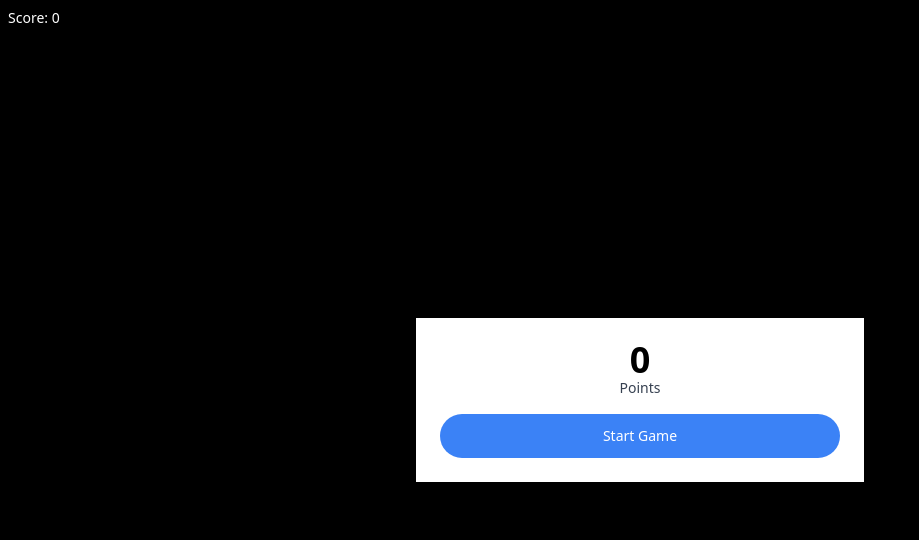
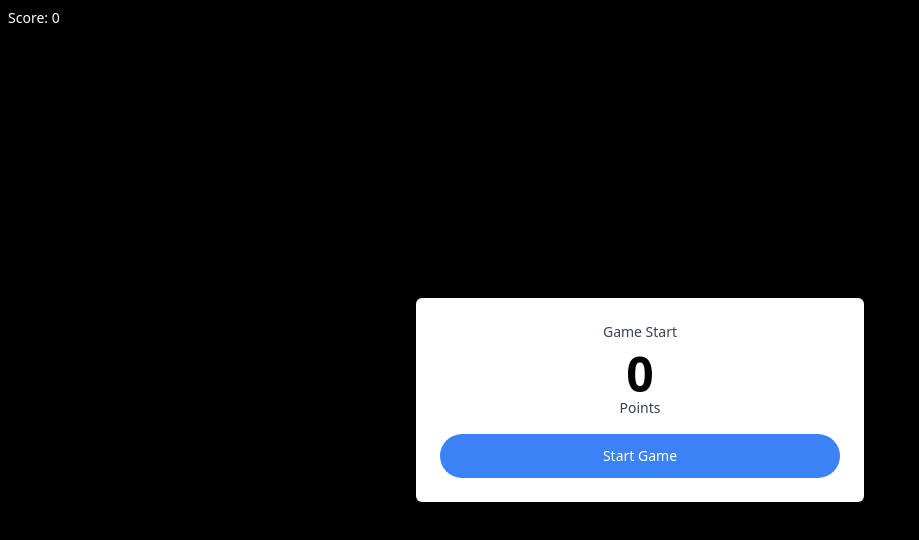
Before and after one commit to teoh4770/particle-frenzy, a website built with Vite: page index.html in a window 1280 px wide. Shown: the whole page, without its empty margins (0-919 px from the left). Built offline with nearby package versions, Linux system fonts and the light colour scheme.

Commit message:
Fix: Game Over UI improvement

```diff
--- a/index.html
+++ b/index.html
@@ -6,7 +6,7 @@
   <link rel="icon" type="image/svg+xml" href="/vite.svg" />
   <meta name="viewport" content="width=device-width, initial-scale=1.0" />
   <script src="https://cdn.tailwindcss.com"></script>
-  <title>Particle Frenzy</title>
+  <title>Particle Frenzy: Base Defense Game</title>
 </head>
 
 <body>
@@ -15,8 +15,9 @@
   </div>
 
   <div id="modelEl" class="fixed inset-0 flex items-center justify-center">
-    <div class="bg-white max-w-md w-full p-6 text-center">
-      <p id="bigScoreEl" class="text-4xl font-bold leading-none">0</p>
+    <div class="bg-white max-w-md w-full p-6 text-center rounded-md">
+      <p id="modelTitle" class="text-sm mb-2 text-gray-700">Game Start</p>
+      <p id="bigScoreEl" class="text-5xl font-bold leading-none">0</p>
       <p class="text-sm text-gray-700 mb-4">Points</p>
       <div>
         <button id="startGameBtn" class="text-sm bg-blue-500 text-white w-full py-3 rounded-full">Start Game</button>
--- a/src/elements.ts
+++ b/src/elements.ts
@@ -1,7 +1,7 @@
-
 export const scoreEl = document.getElementById("score") as HTMLElement;
 export const startGameBtn = document.getElementById(
   "startGameBtn",
 ) as HTMLButtonElement;
 export const modelEl = document.getElementById("modelEl") as HTMLElement;
+export const modelTitle = document.getElementById("modelTitle") as HTMLElement;
 export const bigScoreEl = document.getElementById("bigScoreEl") as HTMLElement;
--- a/src/main.ts
+++ b/src/main.ts
@@ -2,7 +2,13 @@ import gsap from "gsap";
 import "./style.css";
 import { Enemy, Particle, Player, Projectile } from "./classes";
 import { handleWindowClick } from "./eventListeners";
-import { scoreEl, bigScoreEl, modelEl, startGameBtn } from "./elements";
+import {
+  scoreEl,
+  bigScoreEl,
+  modelEl,
+  startGameBtn,
+  modelTitle,
+} from "./elements";
 
 const canvas = document.querySelector("canvas") as HTMLCanvasElement;
 canvas.width = innerWidth;
@@ -88,6 +94,7 @@ if (c) {
 
     // Show and update the game over model
     modelEl.style.display = "flex";
+    modelTitle.textContent = "Game Over";
     bigScoreEl.textContent = String(score);
     startGameBtn.textContent = "Restart";
   }
```
